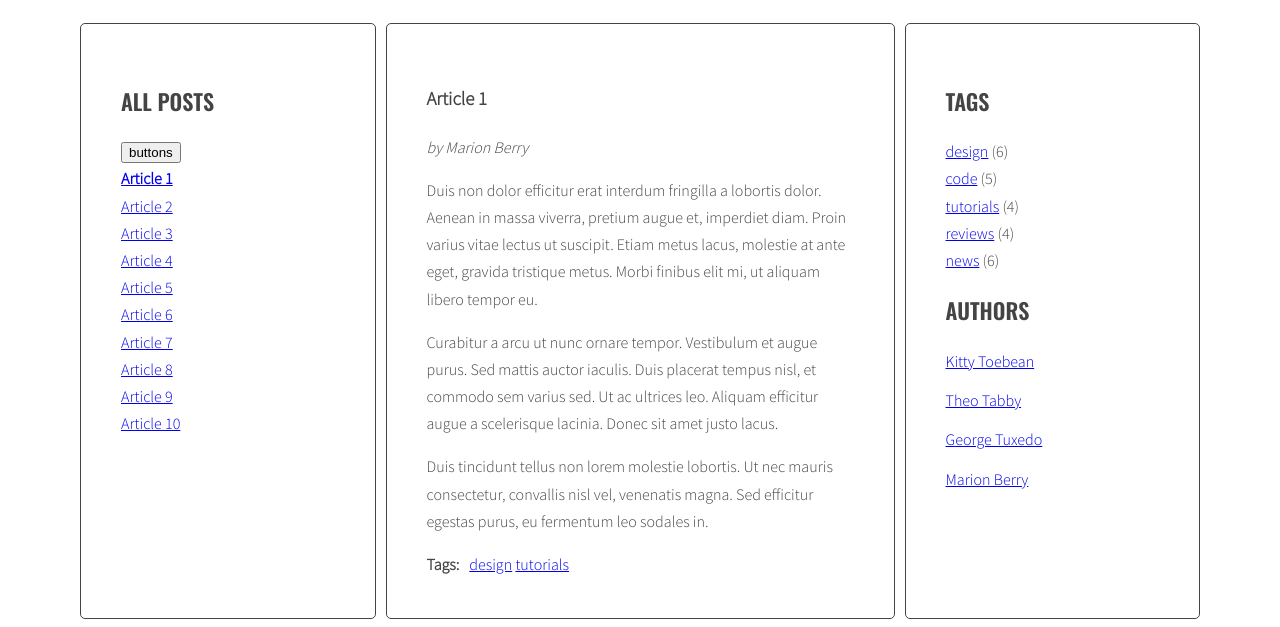
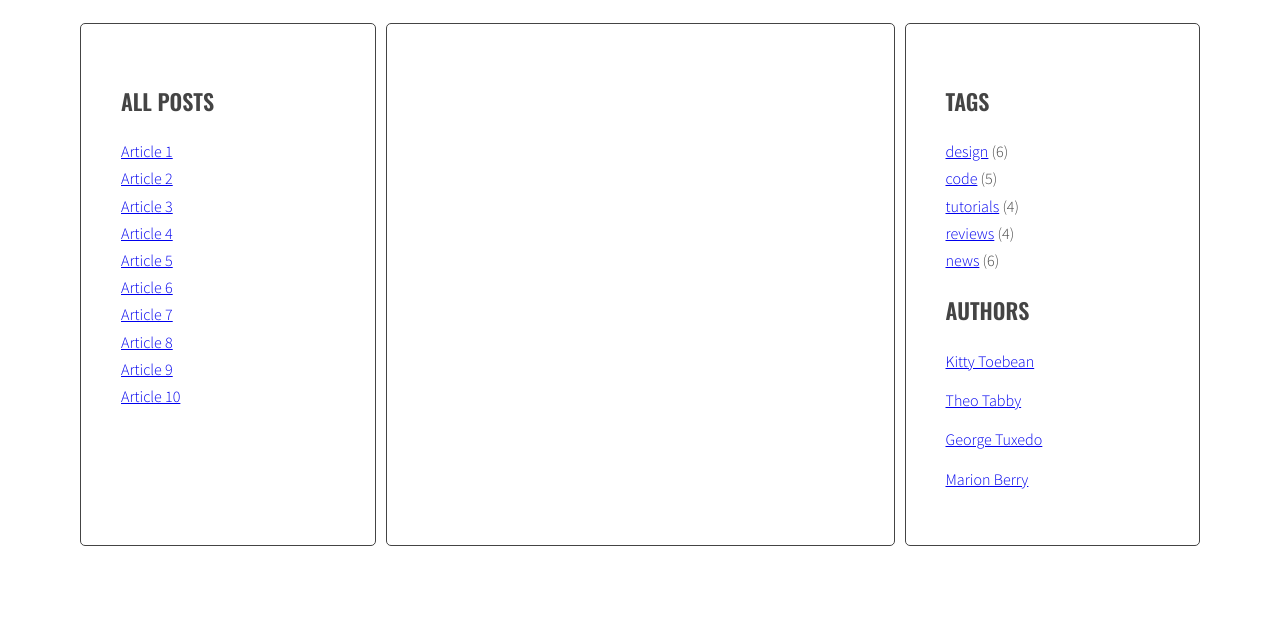
Before and after one commit to Natalialas/javascript-blog, a website: page index.html in a window 1280 px wide. Both pictures are taken after a click on the link "Article 2". Shown: the part 220-847 px from the top of the page. After the commit the page ends 800 px from the top, so only its background shows below. Drawn offline with nearby package versions, Linux system fonts and the light colour scheme.

Commit message:
Remove class active

```diff
--- a/index.html
+++ b/index.html
@@ -13,10 +13,9 @@
             <main class="wrapper">
                 <aside class="sidebar">
                     <h2 class="section-title">All posts</h2>
-                    <button type="button" id="test-button">buttons</button>
                     <ul class="list titles">
                         <li><a href="#article-1" class="active"><span>Article 1</span></a></li>
-                        <li><a href="#article-2"><span>Article 2</span></a></li>
+                        <li><a href="#article-2" class="active"><span>Article 2</span></a></li>
                         <li><a href="#article-3"><span>Article 3</span></a></li>
                         <li><a href="#article-4"><span>Article 4</span></a></li>
                         <li><a href="#article-5"><span>Article 5</span></a></li>
--- a/js/script.js
+++ b/js/script.js
@@ -8,11 +8,19 @@ const titleClickHandler = function(event){
     console.log(event);
 
     /* remove class 'active' from all article links  */
+    const activeLinks = document.querySelectorAll('.titles a.active');
 
+    for(let activeLink of activeLinks){
+      activeLink.classList.remove('active');
+    }
     /* add class 'active' to the clicked link */
 
     /* remove class 'active' from all articles */
+    const activeArticles = document.querySelectorAll('.posts article.active');
 
+    for(let activeArticle of activeArticles){
+      activeArticle.classList.remove('active');
+    }
     /* get 'href' attribute from the clicked link */
 
     /* find the correct article using the selector (value of 'href' attribute) */
```
